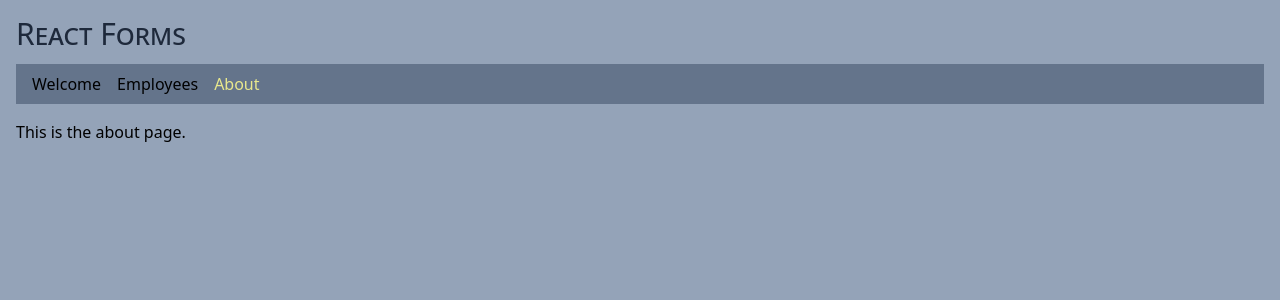
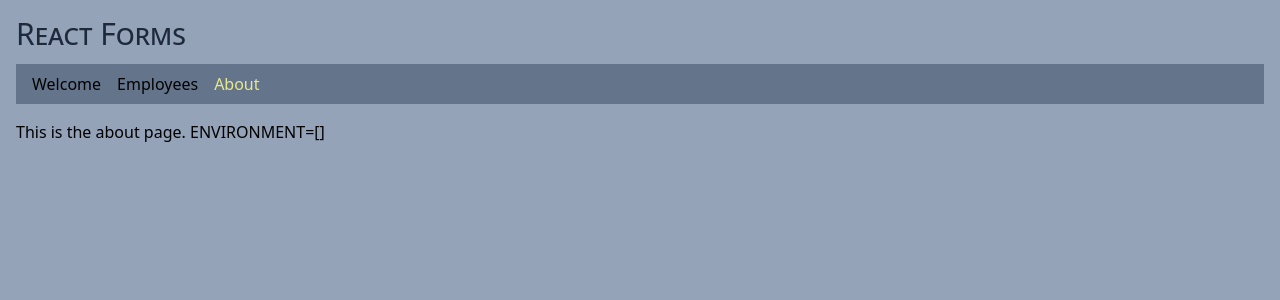
Before and after one commit to Dasajton/react-form-jsonserver-localbackend, a React (Vite) app: page /about in a window 1280 px wide. Shown: the top 300 px of the page. Built offline with nearby package versions, Linux system fonts and the light colour scheme.

Commit message:
Add environment variable to about page

```diff
--- a/src/pages/PageAbout.tsx
+++ b/src/pages/PageAbout.tsx
@@ -1,5 +1,7 @@
+import * as config from "../config"
+
 export const PageAbout = () => {
 	return (
-		<p>This is the about page.</p>
+		<p>This is the about page. ENVIRONMENT=[{config.getEnvironment()}]</p>
 	)
 }
```
